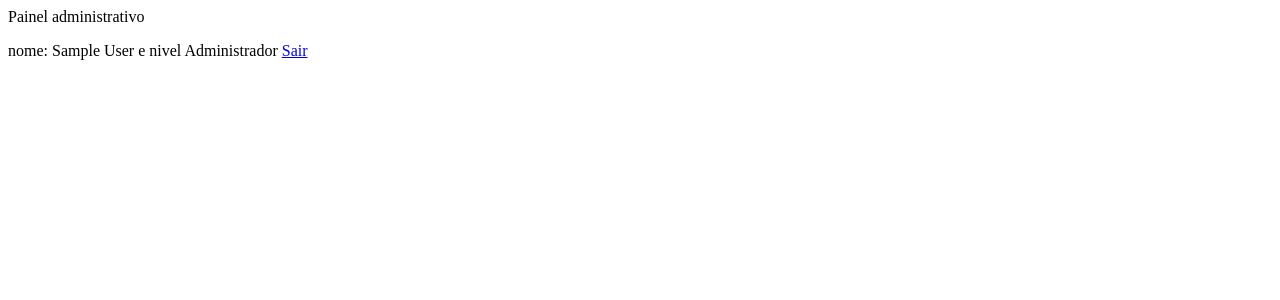
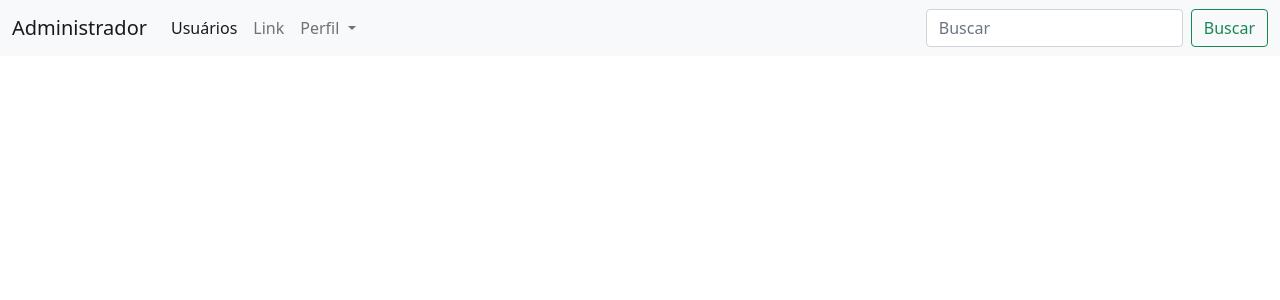
Before and after one commit to dnsdigitaltech/php8PDO, a PHP site: page /login/painel-adm/ in a window 1280 px wide. Shown: the top 300 px of the page. Run offline with PHP 8.4, Linux system fonts and the light colour scheme; the visitor is signed in with stand-in values (Sample User, id 1).

Commit message:
NavBar para Painel Administrativo

```diff
--- a/login/painel-adm/index.php
+++ b/login/painel-adm/index.php
@@ -7,11 +7,48 @@
             </script>";
     }
 ?>
-
-Painel administrativo
-
-<p> <?php
-
-    echo 'nome: '.$_SESSION['nome_usuario']. ' e nivel ' .$_SESSION['nivel_usuario']?>
-
-<a href="../../logout.php">Sair</a>
+<!DOCTYPE html>
+<html lang="pt">
+    <head>
+        <title>Painel Administrativo</title>
+        <meta charset="UTF-8">
+        <meta name="viewport" content="width=device-width, initial-scale=1">
+        <link href="https://cdn.jsdelivr.net/npm/bootstrap@5.1.3/dist/css/bootstrap.min.css" rel="stylesheet" integrity="sha384-1BmE4kWBq78iYhFldvKuhfTAU6auU8tT94WrHftjDbrCEXSU1oBoqyl2QvZ6jIW3" crossorigin="anonymous">
+        <!-- JavaScript Bundle with Popper -->
+        <script src="https://cdn.jsdelivr.net/npm/bootstrap@5.2.2/dist/js/bootstrap.bundle.min.js" integrity="sha384-OERcA2EqjJCMA+/3y+gxIOqMEjwtxJY7qPCqsdltbNJuaOe923+mo//f6V8Qbsw3" crossorigin="anonymous"></script>
+    </head>
+    <body>
+    <nav class="navbar navbar-expand-lg navbar-light bg-light">
+        <div class="container-fluid">
+            <a class="navbar-brand" href="./">Administrador</a>
+            <button class="navbar-toggler" type="button" data-bs-toggle="collapse" data-bs-target="#navbarSupportedContent" aria-controls="navbarSupportedContent" aria-expanded="false" aria-label="Toggle navigation">
+                <span class="navbar-toggler-icon"></span>
+            </button>
+            <div class="collapse navbar-collapse" id="navbarSupportedContent">
+            <ul class="navbar-nav me-auto mb-2 mb-lg-0">
+                <li class="nav-item">
+                    <a class="nav-link active" aria-current="page" href="./">Usuários</a>
+                    </li>
+                    <li class="nav-item">
+                    <a class="nav-link" href="#">Link</a>
+                    </li>
+                    <li class="nav-item dropdown">
+                    <a class="nav-link dropdown-toggle" href="#" id="navbarDropdown" role="button" data-bs-toggle="dropdown" aria-expanded="false">
+                        Perfil
+                    </a>
+                    <ul class="dropdown-menu" aria-labelledby="navbarDropdown">
+                        <li><a class="dropdown-item" href="#"><?=$_SESSION['nome_usuario']?></a></li>
+                        <li><hr class="dropdown-divider"></li>
+                        <li><a class="dropdown-item" href="../../logout.php">Sair</a></li>
+                    </ul>
+                </li>
+            </ul>
+            <form class="d-flex">
+                <input class="form-control me-2" type="search" placeholder="Buscar" aria-label="Search">
+                <button class="btn btn-outline-success" type="submit">Buscar</button>
+            </form>
+            </div>
+        </div>
+    </nav>
+    </body>
+</html>
```
